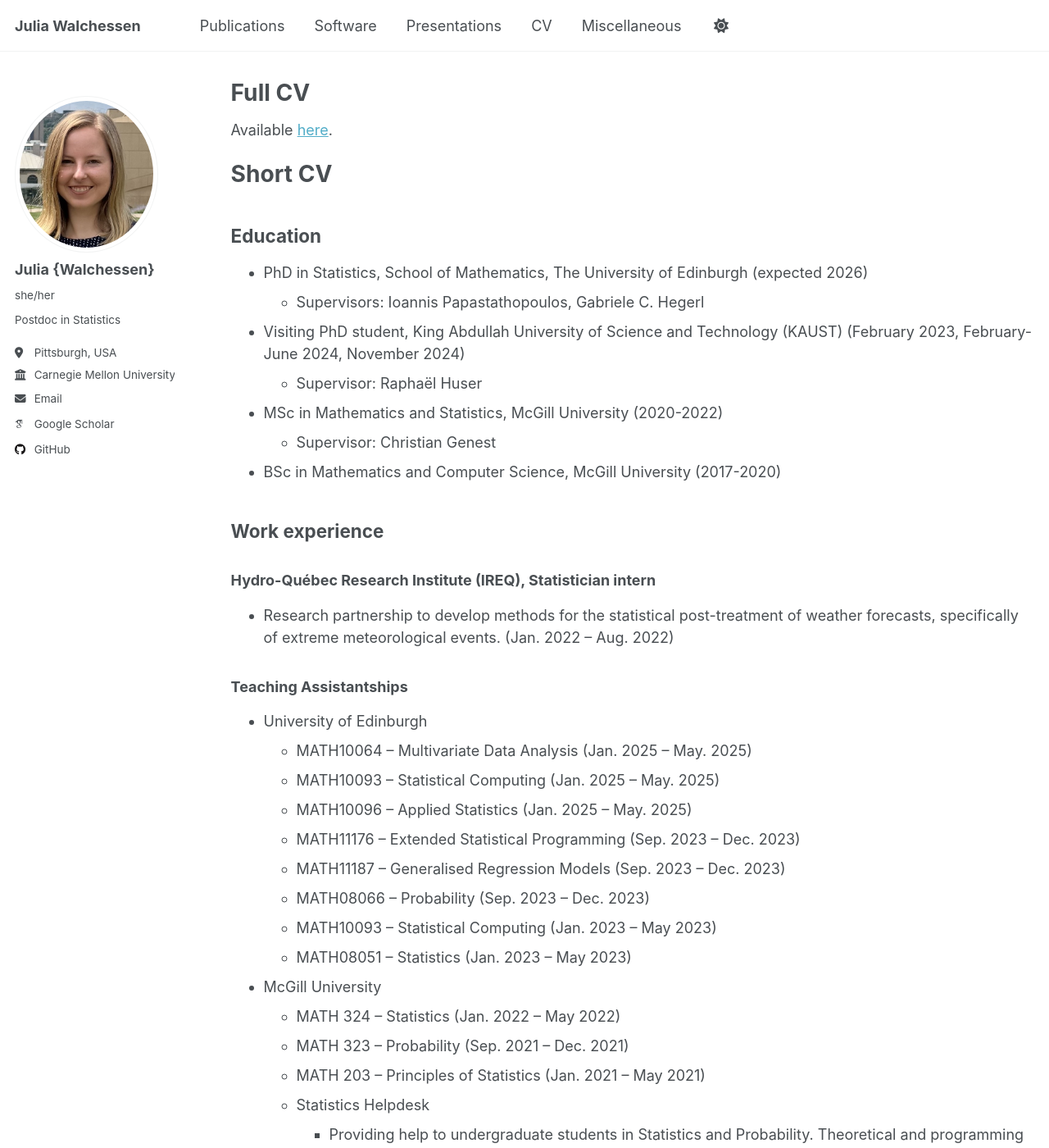
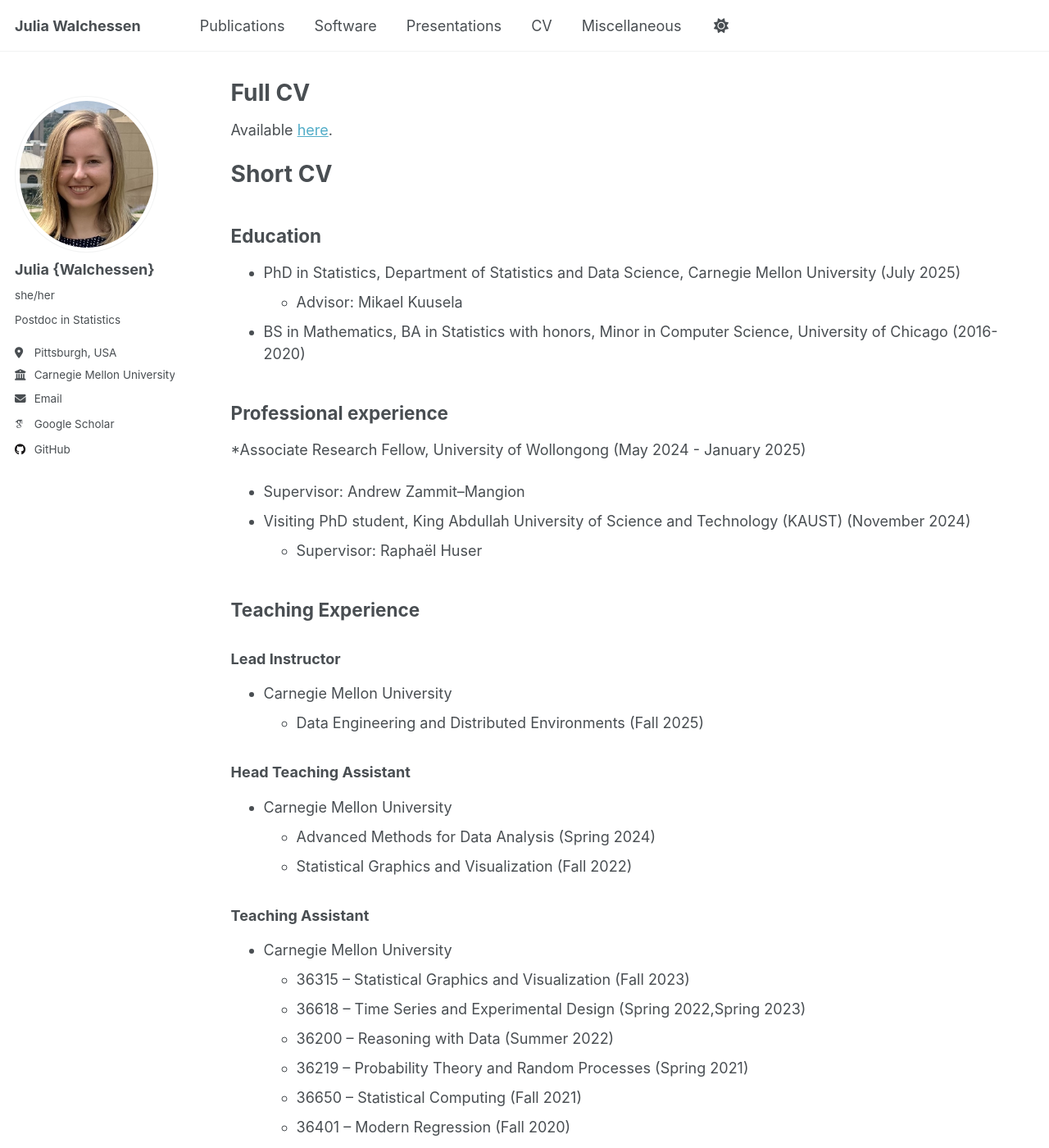
Before and after one commit to jmwalchessen/jmwalchessen.github.io, a Jekyll site: the page built from _pages/cv.md, in a window 1280 px wide and 1400 px high. Shown: the whole window at 82% size. Built offline with Jekyll 4.4.1, drawn with Linux system fonts in a browser that asks for light colours; some web fonts are replaced; some of the changed text lies outside the part shown.

Commit message:
update cv

```diff
--- a/_pages/cv.md
+++ b/_pages/cv.md
@@ -9,48 +9,54 @@ redirect_from:
 
 {% include base_path %}
 
-Available [here](../files/CV_LDM.pdf).
+Available [here](../files/CV_JW.pdf).
 
 # Short CV
 
 ## Education
-* PhD in Statistics, School of Mathematics, The University of Edinburgh (expected 2026)
-  * Supervisors: Ioannis Papastathopoulos, Gabriele C. Hegerl
-* Visiting PhD student, King Abdullah University of Science and Technology (KAUST) (February 2023, February-June 2024, November 2024)
+* PhD in Statistics, Department of Statistics and Data Science, Carnegie Mellon University (July 2025)
+  * Advisor: Mikael Kuusela
+* BS in Mathematics, BA in Statistics with honors, Minor in Computer Science, University of Chicago (2016-2020)
+
+## Professional experience
+*Associate Research Fellow, University of Wollongong (May 2024 - January 2025)
+  * Supervisor: Andrew Zammit--Mangion
+* Visiting PhD student, King Abdullah University of Science and Technology (KAUST) (November 2024)
   * Supervisor: Raphaël Huser
-* MSc in Mathematics and Statistics, McGill University (2020-2022)
-  * Supervisor: Christian Genest
-* BSc in Mathematics and Computer Science, McGill University (2017-2020)
 
-## Work experience
 
-### Hydro-Québec Research Institute (IREQ), Statistician intern
+## Teaching Experience
 
-* Research partnership to develop methods for the statistical post-treatment of weather forecasts, specifically of extreme meteorological events. (Jan. 2022 – Aug. 2022)
+### Lead Instructor
 
-### Teaching Assistantships
+* Carnegie Mellon University
+  * Data Engineering and Distributed Environments (Fall 2025)
 
-* University of Edinburgh
-  * MATH10064 – Multivariate Data Analysis (Jan. 2025 – May. 2025)
-  * MATH10093 – Statistical Computing (Jan. 2025 – May. 2025)
-  * MATH10096 – Applied Statistics (Jan. 2025 – May. 2025)
-  * MATH11176 – Extended Statistical Programming (Sep. 2023 – Dec. 2023)
-  * MATH11187 – Generalised Regression Models (Sep. 2023 – Dec. 2023)
-  * MATH08066 – Probability (Sep. 2023 – Dec. 2023)
-  * MATH10093 – Statistical Computing (Jan. 2023 – May 2023)
-  * MATH08051 – Statistics (Jan. 2023 – May 2023)
+### Head Teaching Assistant
 
-* McGill University
-  * MATH 324 – Statistics (Jan. 2022 – May 2022)
-  * MATH 323 – Probability (Sep. 2021 – Dec. 2021)
-  * MATH 203 – Principles of Statistics (Jan. 2021 – May 2021)
-  * Statistics Helpdesk
-    * Providing help to undergraduate students in Statistics and Probability. Theoretical and programming guidance for courses in the range MATH 2XX - 5XX.
-  * Undergraduate Project Guidance
-    * Guidance of three students towards the completion of an undergraduate project in extreme value theory.
-      * MATH 470 (Jan. 2022 – May 2022)
-      * MATH 410 (Jan. 2021 – May 2021 and Sep. 2021 – Dec. 2021)
+* Carnegie Mellon University
+  * Advanced Methods for Data Analysis (Spring 2024)
+  * Statistical Graphics and Visualization (Fall 2022)
 
+### Teaching Assistant
+
+* Carnegie Mellon University
+  * 36315 – Statistical Graphics and Visualization (Fall 2023)
+  * 36618 – Time Series and Experimental Design (Spring 2022,Spring 2023)
+  * 36200 – Reasoning with Data (Summer 2022)
+  * 36219 – Probability Theory and Random Processes (Spring 2021)
+  * 36650 – Statistical Computing (Fall 2021)
+  * 36401 – Modern Regression (Fall 2020)
+
+Publications
+======
+  <ul>{% for post in site.publications reversed %}
+    {% include archive-single-cv.html %}
+  {% endfor %}</ul>
+
+Service and leadership
+======
+* Served as referee for The Annals of Applied Statistics
 
 <!-- Skills
 ======
@@ -60,12 +66,6 @@ Available [here](../files/CV_LDM.pdf).
   * Sub-skill 2.2
   * Sub-skill 2.3
 * Skill 3
-
-Publications
-======
-  <ul>{% for post in site.publications reversed %}
-    {% include archive-single-cv.html %}
-  {% endfor %}</ul>
 
 Talks
 ======
@@ -78,7 +78,3 @@ Teaching
   <ul>{% for post in site.teaching reversed %}
     {% include archive-single-cv.html %}
   {% endfor %}</ul>
-
-Service and leadership
-======
-* Currently signed in to 43 different slack teams -->
```
Also changed, not shown: _pages/miscellaneous.md (+2 -20 lines), _publications/ncs.md (renamed from _publications/GenerativeGE.md, +6 -6 lines), 2 other files.
